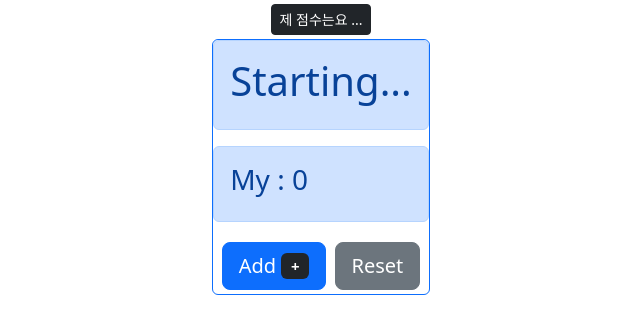
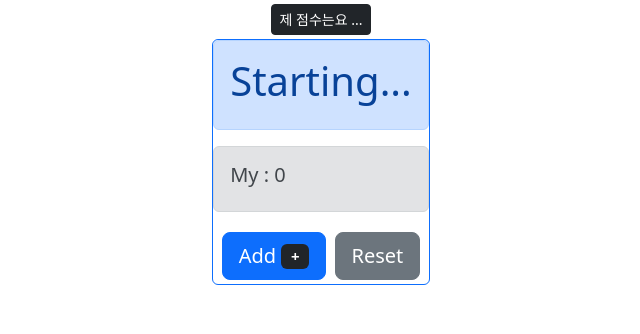
Before and after one commit to phg98/add-server, a website: page room.html in a window 1280 px wide. Shown: the whole page, without its empty margins (319-959 px from the left). Drawn offline with nearby package versions, Linux system fonts and the light colour scheme; no server answers.

Commit message:
UI improve

```diff
--- a/room.html
+++ b/room.html
@@ -31,8 +31,8 @@
         </div>
 
         <!-- display my score small -->
-        <div class="alert alert-primary" role="alert">
-            <h3 class="myScore">Starting...</h3>
+        <div class="alert alert-secondary" role="alert">
+            <h5 class="myScore">Starting...</h5>
         </div>
 
         <div>
```
